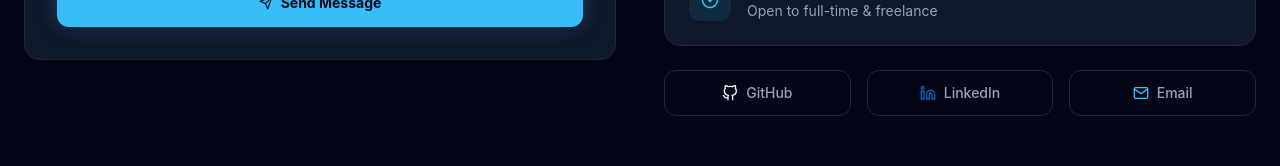
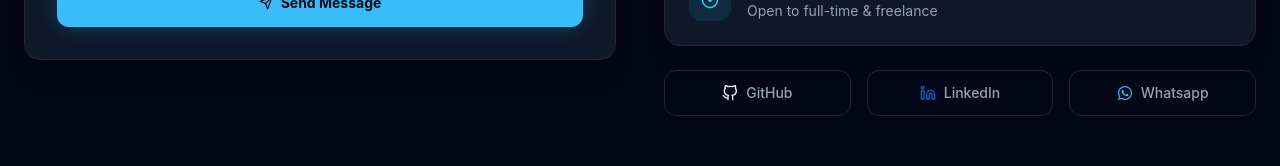
Before and after one commit to rayhanislamrabby/Portfolio, a React (Vite) app: page / in a window 1280 px wide. Shown: the part 4754-4920 px from the top of the page. Built offline with nearby package versions, Linux system fonts and the light colour scheme.

Commit message:
update navlink

```diff
--- a/src/components/Contact.jsx
+++ b/src/components/Contact.jsx
@@ -3,6 +3,7 @@ import { useFormik } from 'formik';
 import { motion } from 'framer-motion';
 import { FiMail, FiMapPin, FiSend, FiCheckCircle, FiGithub, FiLinkedin } from 'react-icons/fi';
 import emailjs from 'emailjs-com';
+import { FaWhatsapp } from 'react-icons/fa';
 
 const validate = v => {
   const e = {};
@@ -183,8 +184,8 @@ await emailjs.send(
             <div className="flex gap-4">
               {[
                 { icon: FiGithub, label: 'GitHub', href: 'https://github.com/rayhanislamrabby', color: '#F1F5F9' },
-                { icon: FiLinkedin, label: 'LinkedIn', href: 'https://linkedin.com/rayhanislamrabby', color: '#0A66C2' },
-                { icon: FiMail, label: 'Email', href: 'rabbydev25@gmail.com', color: '#38BDF8' },
+                { icon: FiLinkedin, label: 'LinkedIn', href: 'https://www.linkedin.com/in/rayhanislamrabby/', color: '#0A66C2' },
+                { icon: FaWhatsapp, label: 'Whatsapp', href: 'https://wa.me/8801315110644', color: '#38BDF8' },
               ].map(({ icon: Icon, label, href, color }) => (
                 <a key={label} href={href} target="_blank" rel="noreferrer"
                   className="flex items-center gap-2 px-4 py-3 rounded-xl border border-border text-textSecondary hover:text-textPrimary hover:border-accent/30 transition-all duration-200 text-sm font-medium flex-1 justify-center">
--- a/src/components/Footer.jsx
+++ b/src/components/Footer.jsx
@@ -5,8 +5,8 @@ import { FiGithub, FiLinkedin, FiMail } from 'react-icons/fi';
 
 const socials = [
   { icon: FiGithub,   href: 'https://github.com/rayhanislamrabby',    label: 'GitHub' },
-  { icon: FiLinkedin, href: 'https://linkedin.com/rayhanislamrabby',  label: 'LinkedIn' },
-    { icon: FaWhatsapp,     href: 'https://whatsapp.com',label: 'Whatsapp' },
+  { icon: FiLinkedin, href: 'https://linkedin.com/in/rayhanislamrabby',  label: 'LinkedIn' },
+    { icon: FaWhatsapp,     href: 'https://wa.me/8801315110644',label: 'Whatsapp' },
   { icon: FaFacebook,     href: 'https://facebook.com/abirahmedrabbyyy',label: 'Facebook' },
 
     { icon: BsInstagram,     href: 'https://instagram.com/abir_ahmed_rabby',label: 'Instagram' },
--- a/src/components/Navbar.jsx
+++ b/src/components/Navbar.jsx
@@ -65,12 +65,11 @@ const Navbar = () => {
 
           {/* Mobile toggle */}
           <div className="md:hidden flex items-center gap-3">
-            <a href="#contact" onClick={e => scrollTo(e, '#contact')} className="inline-flex items-center gap-2 px-4 py-2 rounded-xl bg-accent text-background font-bold text-sm transition-colors duration-200 shadow-[0_0_20px_rgba(56,189,248,0.3)]">
-              Hire Me
-            </a>
+
             <button onClick={() => setMenuOpen(!menuOpen)} className="text-textPrimary text-xl">
               {menuOpen ? <FiX /> : <FiMenu />}
             </button>
+
           </div>
         </div>
       </motion.nav>
@@ -97,8 +96,18 @@ const Navbar = () => {
                 {link.name}
               </motion.a>
             ))}
+
+<a
+  href="#contact"
+  onClick={e => scrollTo(e, '#contact')}
+  className="inline-flex items-center justify-center gap-2 w-full px-6 py-4 md:px-4 md:py-2 rounded-xl bg-accent text-background font-bold text-sm transition-colors duration-200 shadow-[0_0_20px_rgba(56,189,248,0.3)]"
+>
+  Hire Me
+</a>
           </motion.div>
+
         )}
+
       </AnimatePresence>
     </>
   );
```
